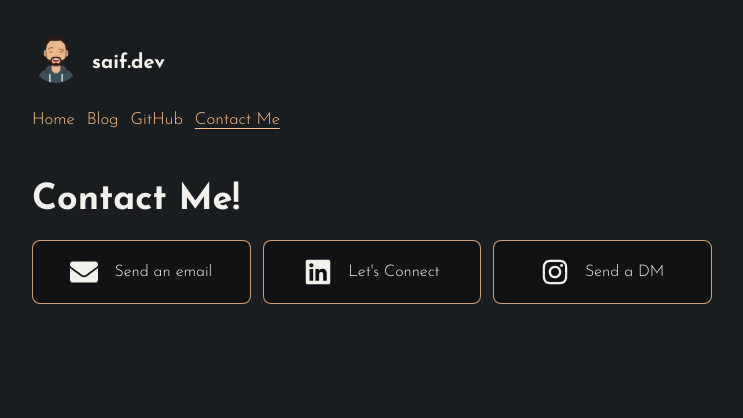
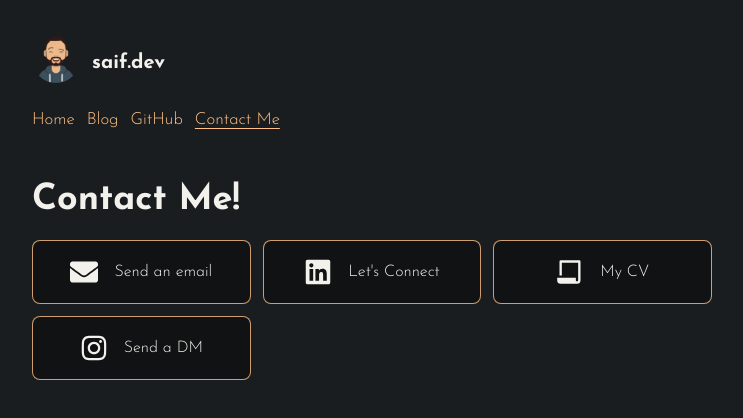
Before and after one commit to SaifeldeenAdel/saif.dev, a React (Vite) app: page /contact in a window 1280 px wide. Shown: the top 418 px of the page, without its empty margins (268-1011 px from the left). Built offline with nearby package versions, Linux system fonts and the light colour scheme.

Commit message:
:sparkles: Added CV

```diff
--- a/src/Contact.jsx
+++ b/src/Contact.jsx
@@ -1,5 +1,6 @@
-import { FaEnvelope, FaInstagram, FaLinkedin } from "react-icons/fa";
-import { MdNotes } from "react-icons/md";
+import { FaBriefcase, FaEnvelope, FaInstagram, FaLinkedin } from "react-icons/fa";
+import { RiFilePaperLine } from "react-icons/ri";
+import CV from "../public/CV.pdf"
 
 export default function Contact() {
 	document.title = "saif ↦ contact";
@@ -18,6 +19,11 @@ export default function Contact() {
 						<FaLinkedin size={28} /> Let's Connect
 					</div>
 				</a>
+        <a href={CV} target="_blank">
+					<div className="flex h-[4em] items-center justify-center gap-4 rounded-lg border border-secondary border-opacity-80 bg-dark-2 font-light transition-all duration-200 hover:scale-105">
+						<RiFilePaperLine size={28} /> My CV
+					</div>
+				</a>
 				<a href="https://www.instagram.com/saifeldeenadel/" target="_blank">
 					<div className="flex h-[4em] items-center justify-center gap-4 rounded-lg border border-secondary border-opacity-80 bg-dark-2 font-light transition-all duration-200 hover:scale-105">
 						<FaInstagram size={28} /> Send a DM
```
Also changed, not shown: 1 other file (tests, documents, lock files or other folders).
